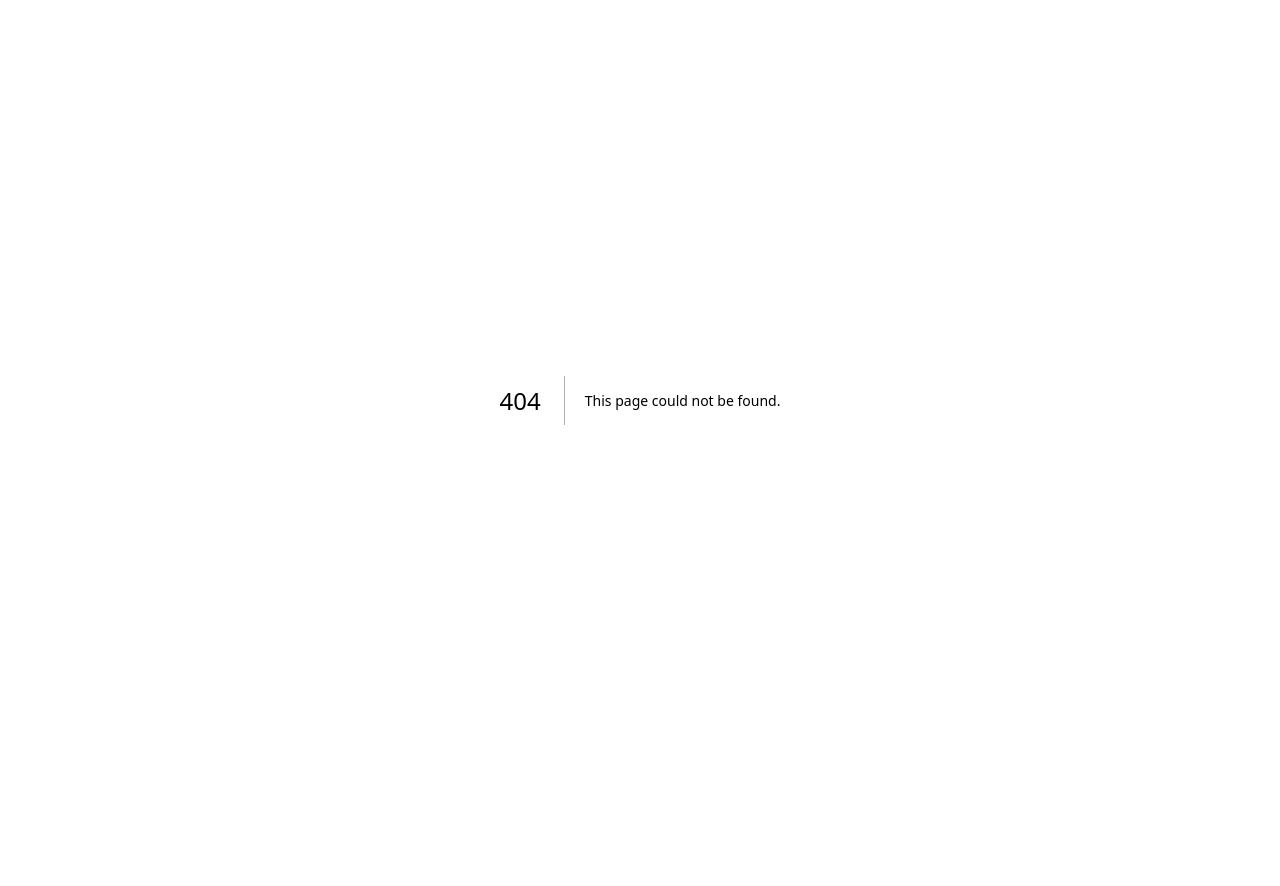
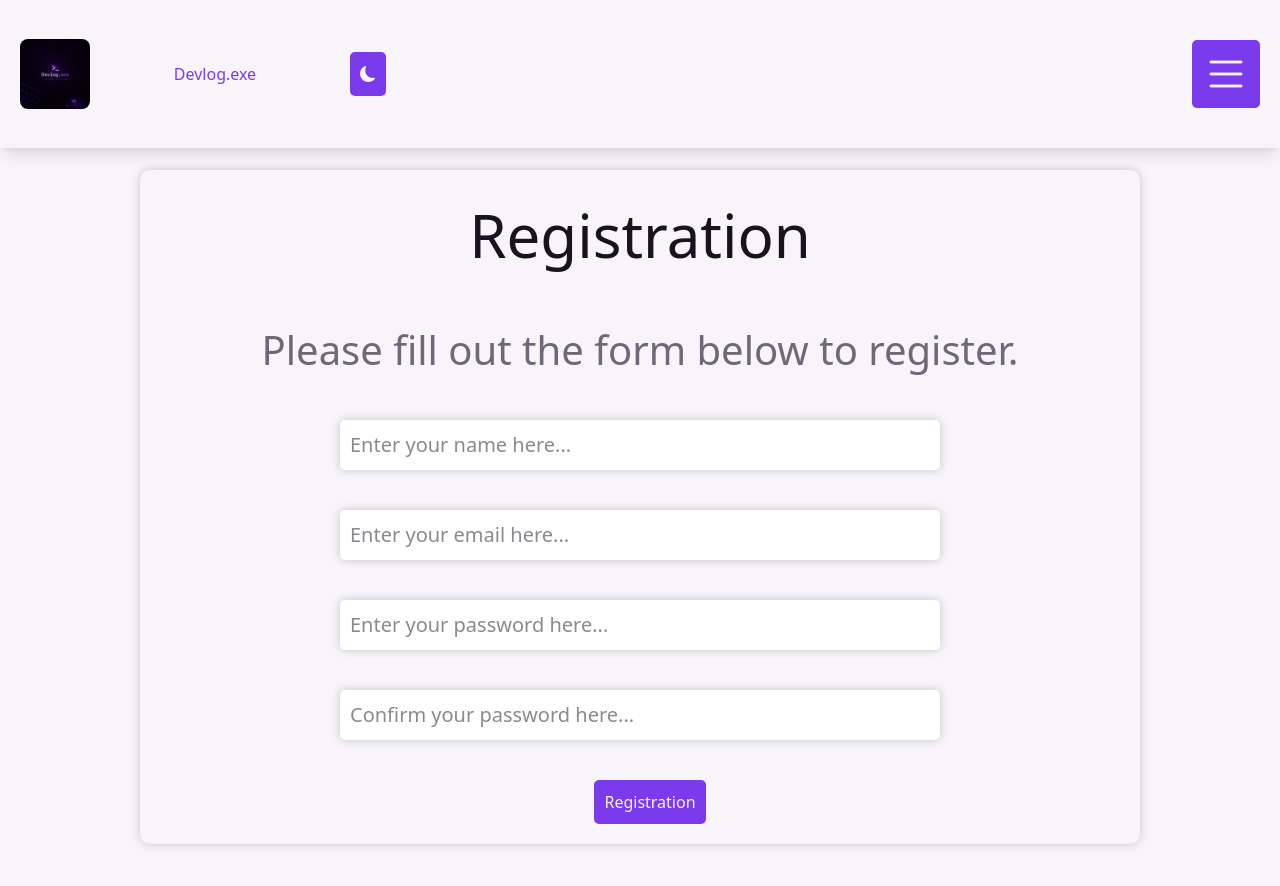
Before and after one commit to davidGrine/desp_site-frontend, a Next.js app: page /registration in a window 1280 px wide. Before the commit this address had no page. Shown: the top 886 px of the page. Before the commit the page ends 800 px from the top, so only its background shows below. Built offline with nearby package versions, Linux system fonts and the light colour scheme.

Commit message:
Created Registration Page.

```diff
--- /dev/null
+++ b/src/app/(public)/registration/page.tsx
@@ -0,0 +1,15 @@
+
+
+export default function RegistrationPage() {
+    return <form className="registration-form flex flex-col items-center justify-center">
+        <h1>Registration</h1>
+        <p>Please fill out the form below to register.</p>
+
+        <input type="text" placeholder="Enter your name here..." />
+        <input type="email" placeholder="Enter your email here..." />
+        <input type="password" placeholder="Enter your password here..." />
+        <input type="password" placeholder="Confirm your password here..." />
+
+        <button type="submit">Registration</button>
+    </form>
+}
```
